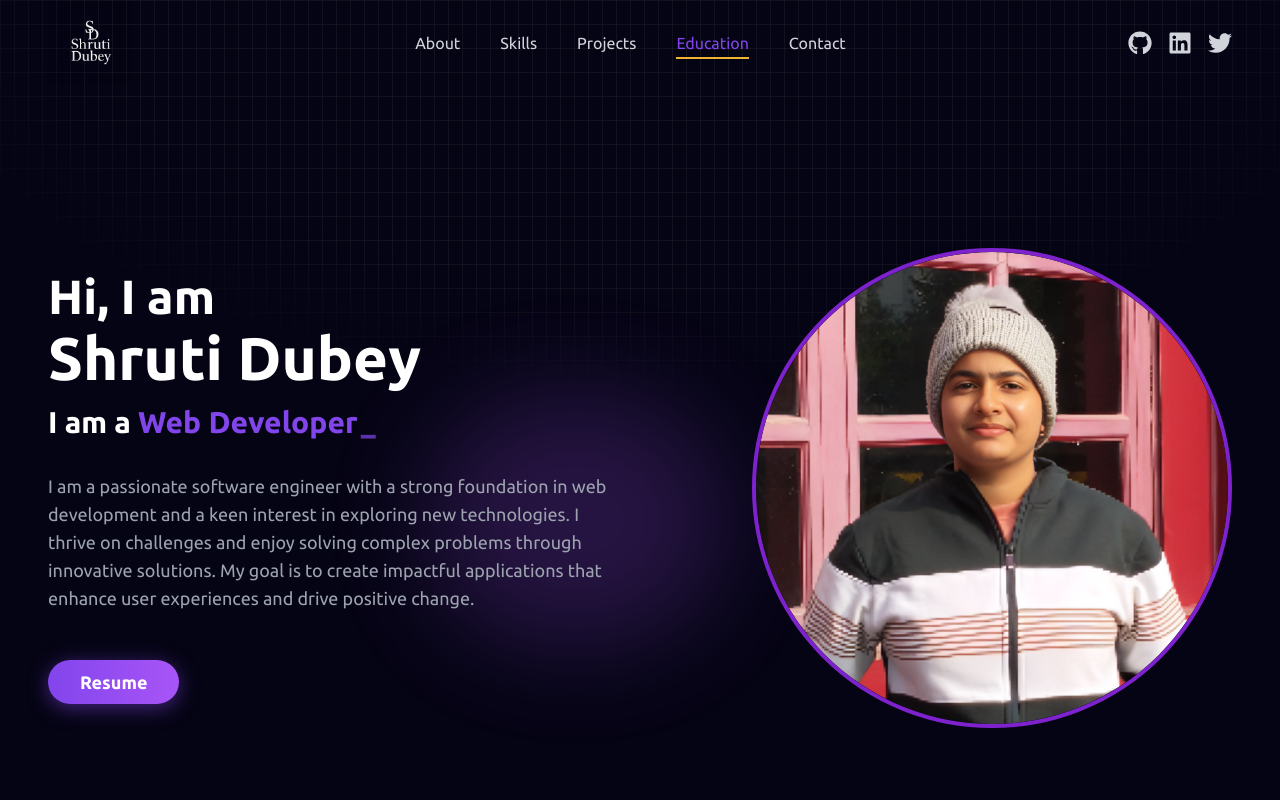
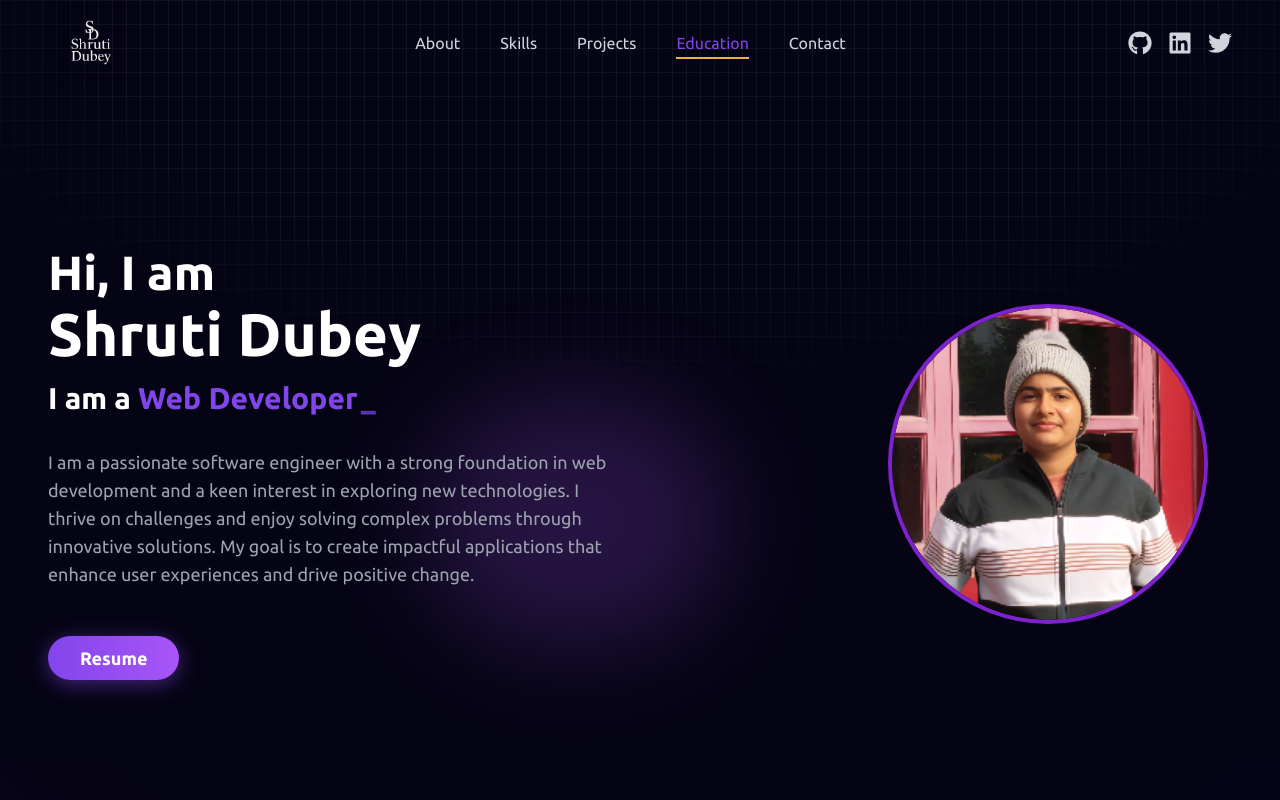
Before and after one commit to Shrutiupymaneu/Portfolio, a React (Vite) app: page / in a window 1280 px wide. Shown: the top 800 px of the page. Built offline with nearby package versions, Linux system fonts and the light colour scheme.

Commit message:
Update About

```diff
--- a/src/components/About/About.jsx
+++ b/src/components/About/About.jsx
@@ -1,30 +1,25 @@
 import React from "react";
-import { Typewriter } from "react-simple-typewriter"; // Typewriter effect for dynamic typing
-import Tilt from "react-parallax-tilt"; // Tilt effect for image
-import HeroImage from "../../assets/HeroImage.png"; // Import your image
+import { Typewriter } from "react-simple-typewriter"; // Typewriter effect
+import Tilt from "react-parallax-tilt"; // Tilt effect
+import HeroImage from "../../assets/HeroImage.png"; // Profile Image
 
 function About() {
   return (
-    // Main section with minimal horizontal padding
     <section
       id="about"
       className="py-20 px-4 sm:px-8 md:px-12 font-sans mt-16 md:mt-24 lg:mt-32 text-white"
     >
-      {/* Flex container for layout: text on left, image on right (on desktop) */}
       <div className="flex flex-col-reverse md:flex-row items-center justify-between gap-10">
-        {/* Left side: Text content */}
+        {/* Text Content */}
         <div className="md:w-1/2 text-center md:text-left mt-8 md:mt-0">
-          {/* Heading */}
           <h1 className="text-3xl sm:text-5xl md:text-5xl font-bold text-white mb-2 leading-tight">
             Hi, I am
           </h1>
 
-          {/* Name */}
           <h2 className="text-4xl sm:text-6xl md:text-6xl font-bold text-white mb-4 leading-tight">
             Shruti Dubey
           </h2>
 
-          {/* Dynamic typing title */}
           <h3 className="text-xl sm:text-2xl md:text-3xl font-semibold text-[#8245ec] mb-4 leading-tight">
             <span className="text-white">I am a</span>
             <Typewriter
@@ -43,7 +38,6 @@ function About() {
             />
           </h3>
 
-          {/* Short description */}
           <p className="text-base sm:text-lg md:text-lg text-gray-400 mb-10 mt-8 leading-relaxed">
             I am a passionate software engineer with a strong foundation in web
             development and a keen interest in exploring new technologies. I
@@ -52,7 +46,6 @@ function About() {
             that enhance user experiences and drive positive change.
           </p>
 
-          {/* Resume Button */}
           <a
             href="https://drive.google.com/file/d/1ZJcHY0P6_-OmEB31Z3vgqg6rCpdDjaDk/view?usp=sharing"
             target="_blank"
@@ -67,8 +60,8 @@ function About() {
           </a>
         </div>
 
-        {/* Right side: Profile image with tilt effect */}
-        <div className="md:w-1/2 flex justify-center md:justify-end">
+        {/* Profile Image */}
+        <div className="md:w-1/2 flex justify-center md:justify-end md:-translate-x-6">
           <Tilt
             tiltMaxAngleX={20}
             tiltMaxAngleY={20}
@@ -77,7 +70,7 @@ function About() {
             scale={1.05}
             transitionSpeed={1000}
             gyroscope={true}
-            className="w-48 h-48 sm:w-64 sm:h-64 md:w-[30rem] md:h-[30rem] rounded-full border-4 border-purple-700 overflow-hidden"
+            className="w-40 h-40 sm:w-56 sm:h-56 md:w-[20rem] md:h-[20rem] rounded-full border-4 border-purple-700 overflow-hidden"
           >
             <img
               src={HeroImage}
@@ -88,7 +81,7 @@ function About() {
         </div>
       </div>
     </section>
-  );
+  )
 }
 
 export default About;
```
